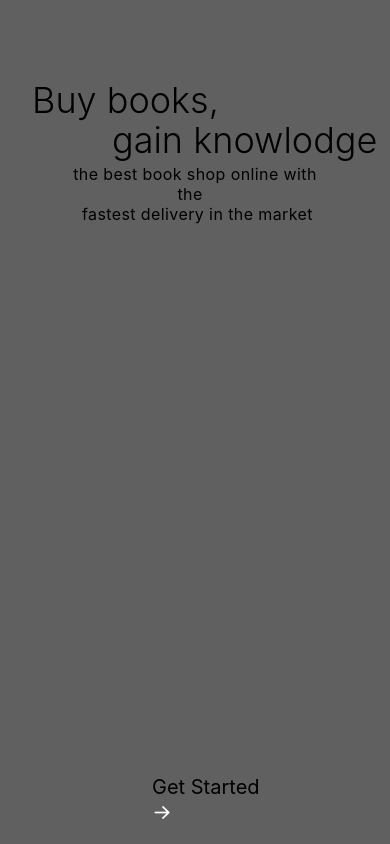
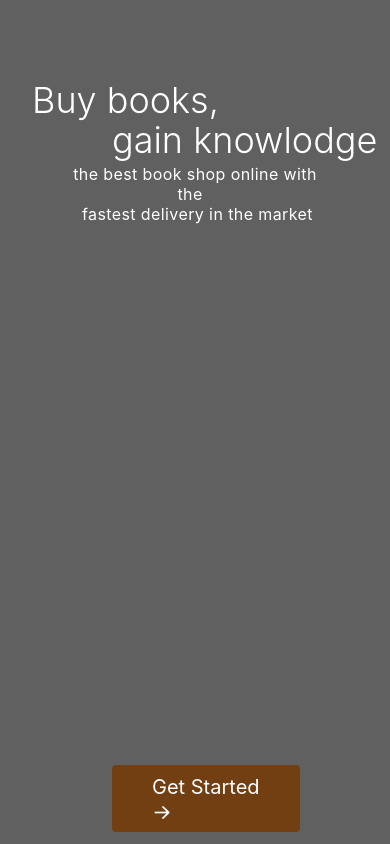
Before and after one commit to nychavs/booklivery, a React Native app: screen / in a window 390 px wide. Built offline with nearby package versions, Linux system fonts and the light colour scheme.

Commit message:
updated colors and opacity

```diff
--- a/tailwind.config.js
+++ b/tailwind.config.js
@@ -5,17 +5,20 @@ module.exports = {
    "./pages/**/*.{js,jsx,ts,tsx}"
   ],
   theme: {
-    extend: {},
+    extend: {
+
       colors:{
+        'white': '#ffffff',
         'btn':'#735238',
         'navbar': '#735238',
-      'search':'#B2A189'
+        'search':'#ece7e2'
       },
       opacity:{
         'opa-btn':'.91',
         'opa-navbar':'.91',
-      'opa-search':'.35',
+        'opa-search':'.80',
       }
+    },
   },
   plugins: [],
 }
```
Lines whose indentation alone changed are shown as unchanged.
